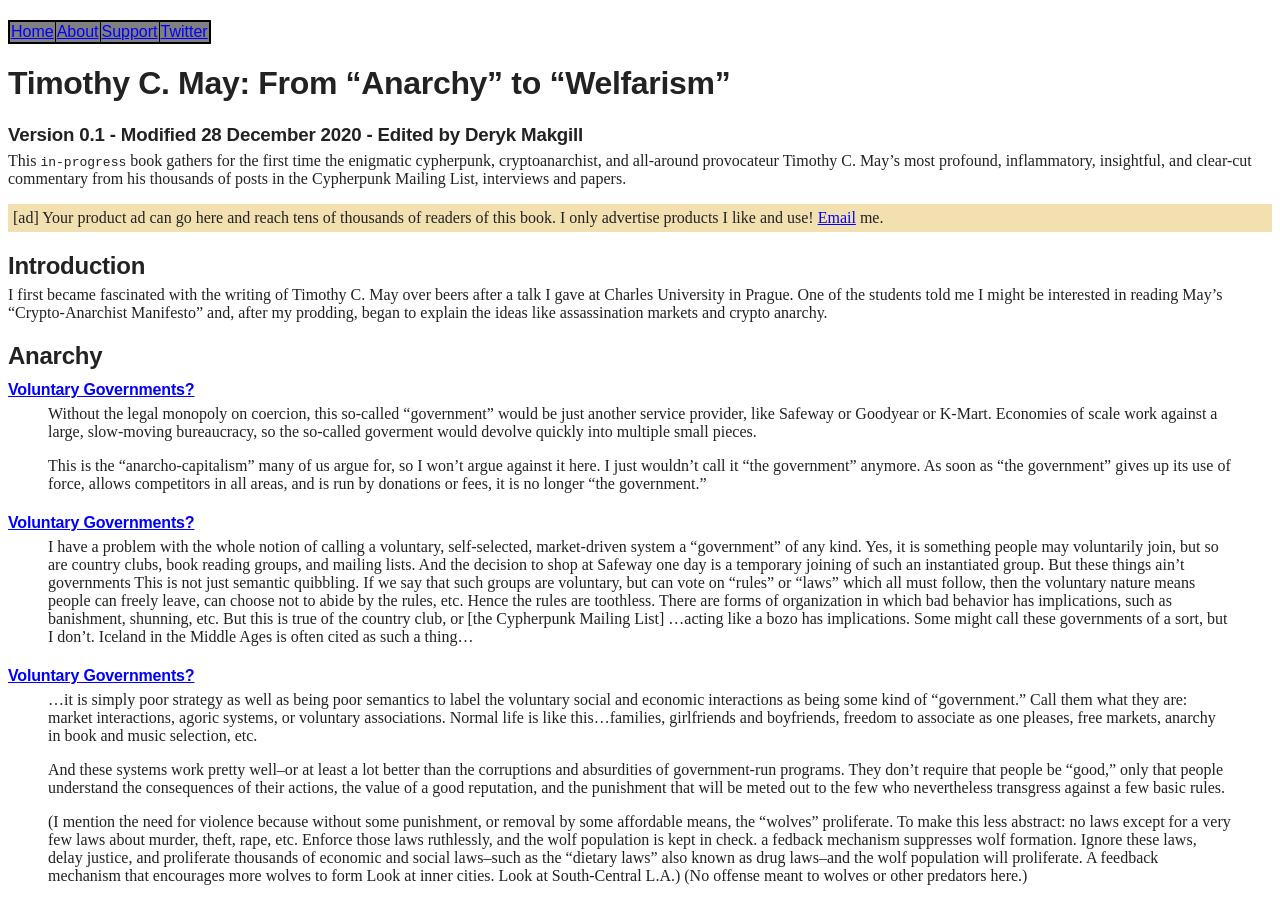
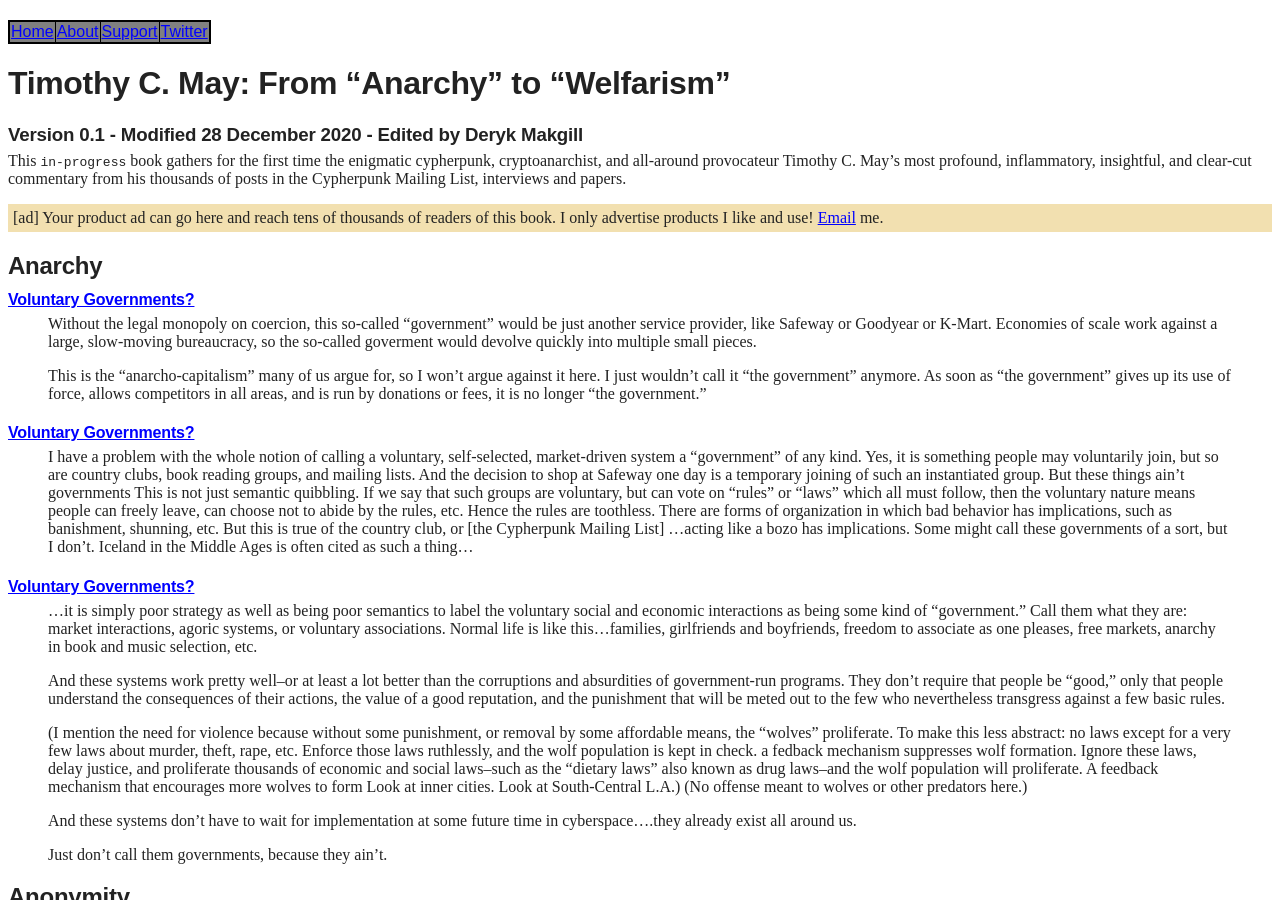
Before and after one commit to wakgill/deryk, a Jekyll site: the page built from tcm.md, in a window 1280 px wide and 900 px high. Built offline with Jekyll 4.4.1, drawn with Linux system fonts in a browser that asks for light colours.

Commit message:
Update tcm.md

```diff
--- a/tcm.md
+++ b/tcm.md
@@ -14,10 +14,6 @@ This <code>in-progress</code> book gathers for the first time the enigmatic cyph
 <div style="margin-bottom:15px;background: #f2e0b0;padding: 5px;">
 [ad] Your product ad can go here and reach tens of thousands of readers of this book. I only advertise products I like and use! <a href="https://wakgill.github.io/deryk/#contact">Email</a> me.
 </div>
-
-## Introduction
-
-I first became fascinated with the writing of Timothy C. May over beers after a talk I gave at Charles University in Prague. One of the students told me I might be interested in reading May's "Crypto-Anarchist Manifesto" and, after my prodding, began to explain the ideas like assassination markets and crypto anarchy.
 
 ## Anarchy
 
```
